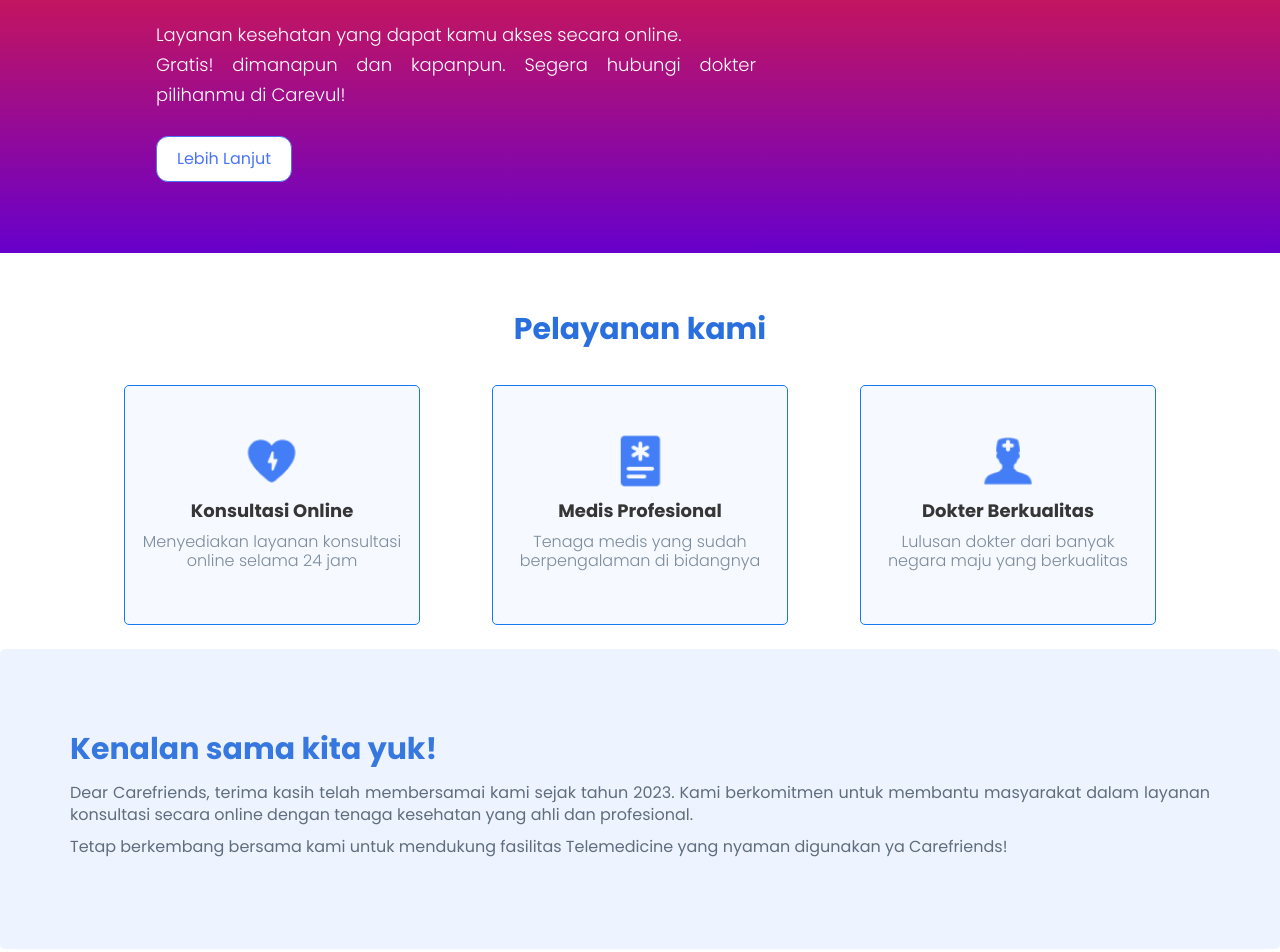
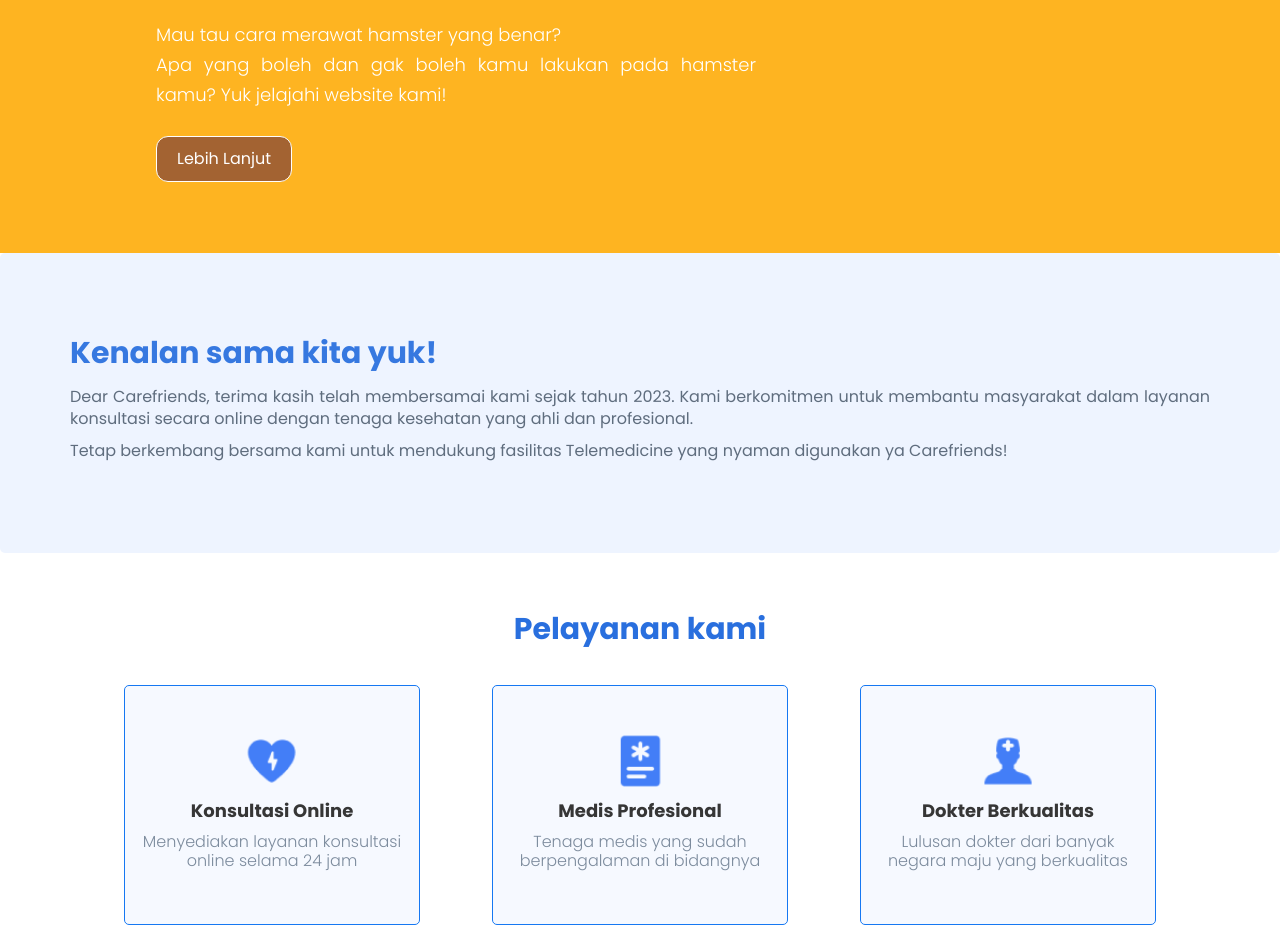
Before and after one commit to Skilvul-KM4-FE8/FrontEnd-HamsterPedia, a React (Vite) app: page / in a window 1280 px wide. Shown: the part 260-1212 px from the top of the page. Built offline with nearby package versions, Linux system fonts and the light colour scheme; no server answers.

Commit message:
modify header

```diff
--- a/src/components/Landing.jsx
+++ b/src/components/Landing.jsx
@@ -2,8 +2,8 @@ import Doctor from "../assets/medical-doctor.png";
 import History from "../assets/medical-history.png";
 import Online from "../assets/medical-online.png";
 import "../styles/Landing.css";
-import Pict1 from "../assets/pict1.png";
 import Pict2 from "../assets/pict2.png";
+import Hemi1 from "../assets/hemi1.png";
 import { Container, Row } from "react-bootstrap";
 import ArticleLanding from "../pages/ArticleLanding";
 import { Link } from "react-router-dom";
@@ -34,13 +34,13 @@ const Landing = () => {
               di Hamster Pedia!
             </h1>
             <p className="text-white mt-3">
-              Layanan kesehatan yang dapat kamu akses secara online.
-              <br /> Gratis! dimanapun dan kapanpun. Segera hubungi dokter
-              pilihanmu di Carevul!
+            Mau tau cara merawat hamster yang benar?
+              <br /> Apa yang boleh dan gak boleh kamu lakukan pada hamster kamu?
+            Yuk jelajahi website kami!
             </p>
             <Link
-              to={"/consult/category"}
-              className="logindong btn text-carevul border-carevul text-color-carevul bg-white mt-3"
+              to={"ArticleHome"}
+              className="buttonprimary btn mt-3"
             >
               Lebih Lanjut
             </Link>
@@ -48,7 +48,7 @@ const Landing = () => {
           <div
             className="hero-image"
           >
-            <img src={Pict1} className="Character" alt="" />
+            <img src={Hemi1} className="Character" alt="" />
           </div>
         </div>
       </section>
@@ -56,6 +56,31 @@ const Landing = () => {
       {/*  */}
 
       <section className="service">
+      <section
+          className="introduction"
+          data-aos="fade-up"
+          data-aos-duration="2000"
+        >
+          <div className="a-container ">
+            <div className="card-introduction d-flex align-center justify-center">
+              <img src={Pict2} className="Character2" alt="" />
+              <div className="desc">
+                <h2>Kenalan sama kita yuk!</h2>
+                <p>
+                  Dear Carefriends, terima kasih telah membersamai kami sejak
+                  tahun 2023. Kami berkomitmen untuk membantu masyarakat dalam
+                  layanan konsultasi secara online dengan tenaga kesehatan yang
+                  ahli dan profesional.
+                </p>
+                <p>
+                  Tetap berkembang bersama kami untuk mendukung fasilitas
+                  Telemedicine yang nyaman digunakan ya Carefriends!
+                </p>
+              </div>
+            </div>
+          </div>
+        </section>
+
         <div className="">
           <h1 className="a-text d-flex mt-5">Pelayanan kami</h1>
           <div className="container-fluid mb-4">
@@ -108,31 +133,6 @@ const Landing = () => {
             </Row>
           </div>
         </div>
-
-        <section
-          className="introduction"
-          data-aos="fade-up"
-          data-aos-duration="2000"
-        >
-          <div className="a-container ">
-            <div className="card-introduction d-flex align-center justify-center">
-              <img src={Pict2} className="Character2" alt="" />
-              <div className="desc">
-                <h2>Kenalan sama kita yuk!</h2>
-                <p>
-                  Dear Carefriends, terima kasih telah membersamai kami sejak
-                  tahun 2023. Kami berkomitmen untuk membantu masyarakat dalam
-                  layanan konsultasi secara online dengan tenaga kesehatan yang
-                  ahli dan profesional.
-                </p>
-                <p>
-                  Tetap berkembang bersama kami untuk mendukung fasilitas
-                  Telemedicine yang nyaman digunakan ya Carefriends!
-                </p>
-              </div>
-            </div>
-          </div>
-        </section>
       </section>
 
       <div>
--- a/src/styles/Landing.css
+++ b/src/styles/Landing.css
@@ -117,27 +117,29 @@ nav {
   padding: 10px 20px;
   margin-bottom: 8px;
   border-radius: 12px;
+  background-color: #A36332;
+  color: #ffffff;
 }
 
-.btn-secondary {
-  border: 2px solid #296fde;
-  color: #296fde;
-  background: #ffffff;
-}
-
-.btn-secondary:hover {
-  border: 2px solid #7c1add;
-  color: #7c1add;
-  box-sizing: border-box;
+.btn-hover {
+  min-width: 100px;
+  text-align: center;
+  text-decoration: none;
+  display: inline-block;
+  padding: 10px 20px;
+  margin-bottom: 8px;
+  border-radius: 12px;
+  background-color: #5e3313;
+  color: #ffffff;
 }
 
 .btn-primary {
   color: #fff;
-  background: linear-gradient(96.14deg, #3a8ef6 -10.84%, #7c1add 164.3%);
+  background-color: #A36332;
 }
 
 .btn-primary:hover {
-  background: linear-gradient(96.14deg, #277ce3 -10.84%, #660bc0 164.3%);
+  background-color: #5e3313;
 }
 
 nav ul {
@@ -179,7 +181,7 @@ footer li {
   color: #1e293b;
   width: auto;
   height: 400px;
-  background: linear-gradient(#f82121, #6700cc);
+  background: #FEB421;
 }
 
 .hero-container div {
@@ -206,6 +208,8 @@ footer li {
 .hero-image img {
   width: 100%;
 }
+
+
 
 /* articles */
 .articles {
@@ -355,6 +359,8 @@ input[type="checkbox"] {
   border: none;
 }
 
+
+
 /* footer */
 .container {
   width: 82%;
--- a/src/styles/Navbar.css
+++ b/src/styles/Navbar.css
@@ -5,17 +5,19 @@
   margin: 0;
   font-family: "Poppins", sans-serif;
 }
-.logindong {
+.buttonprimary {
   border: 1px solid !important;
 }
 
-.logindong:hover {
-  background-image: linear-gradient(150deg, #3a8ef6, #7c1add) !important;
+.buttonprimary:hover {
+  background-image: linear-gradient(150deg, #A36332, #5e3313) !important;
   color: white !important;
+  transform: scale(0.9);
+  transition: 0.3s;
 }
 
 .active {
-  color: #3655d5 !important;
+  color: #A36332 !important;
   font-weight: 700 !important;
 }
 
```
Also changed, not shown: src/assets/hemi1.png (added).
